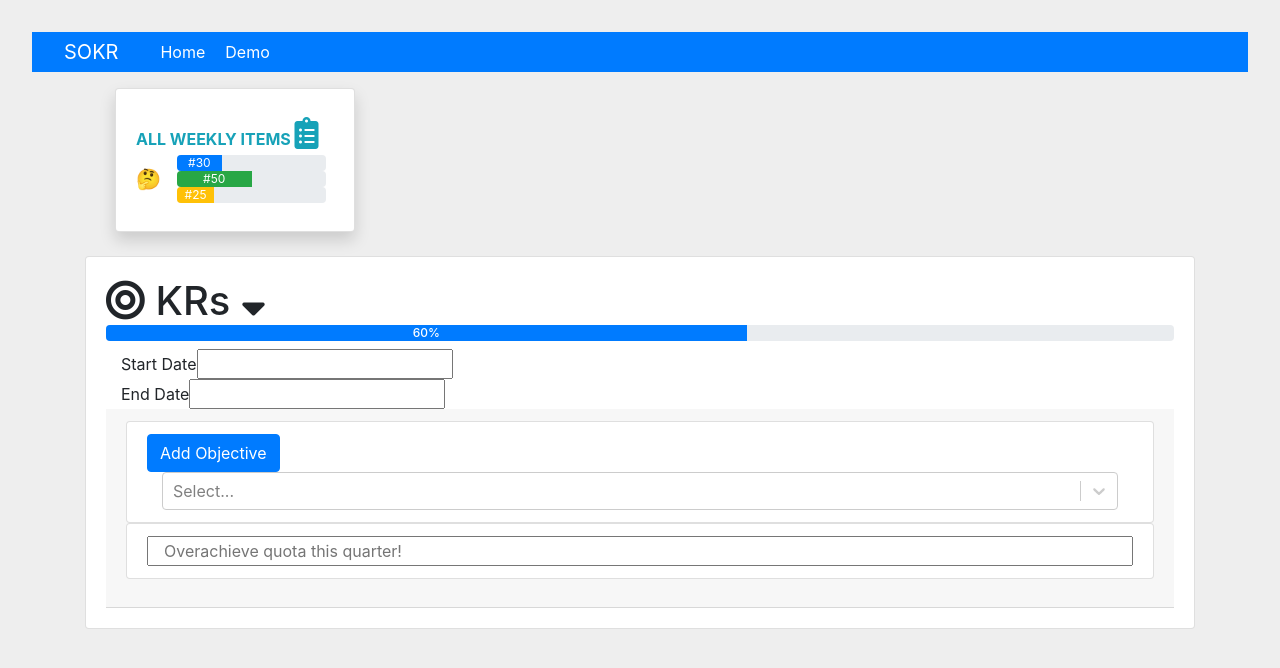
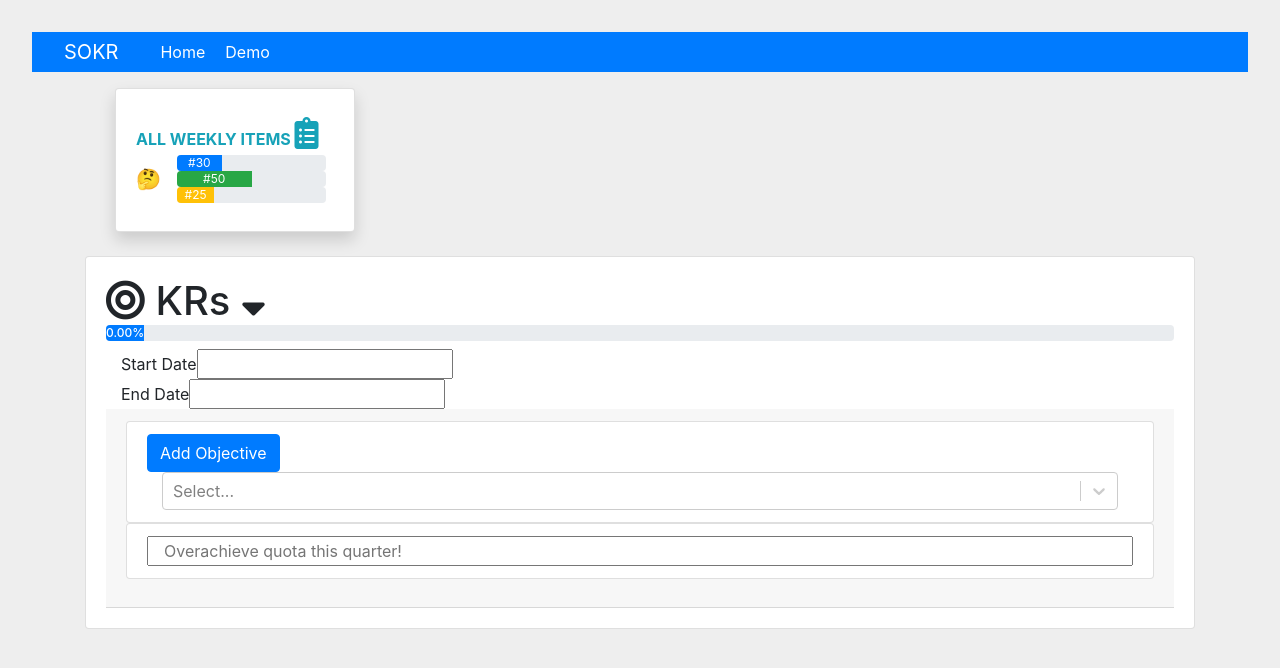
Before and after one commit to alexsjcho/smart-okr-react-redux-app, a React (Create React App) app: page /demo in a window 1280 px wide. Shown: the top 668 px of the page. Built offline with nearby package versions, Linux system fonts and the light colour scheme.

Commit message:
successfully implemented objective and keyresult progressbar logic

```diff
--- a/src/components/keyresults/KeyResultProgressBar.js
+++ b/src/components/keyresults/KeyResultProgressBar.js
@@ -2,10 +2,11 @@ import React from "react";
 import ProgressBar from "react-bootstrap/ProgressBar";
 
 const KeyResultProgressBar = ({ toolOption, value, targetValue }) => {
+  let labelValue = (value / targetValue) * 100 || 0;
   let progressBarProps = {
     variant: "info",
     now: value,
-    label: `${value}%`,
+    label: `${labelValue.toFixed(2)}%`,
     max: targetValue
   };
   if (toolOption) {
--- a/src/components/objectives/Objective.js
+++ b/src/components/objectives/Objective.js
@@ -117,6 +117,15 @@ class Objective extends Component {
       ...props
     } = this.props;
 
+    let targetObjectiveProgressStatus = keyResults.reduce(
+      (accumulator, keyResult) => accumulator + parseInt(keyResult.targetUnit),
+      0
+    );
+    let currentObjectiveProgressStatus = keyResults.reduce(
+      (accumulator, keyResult) => accumulator + parseInt(keyResult.unit),
+      0
+    );
+
     return (
       <Fragment>
         <div className="card card-body mb-3">
@@ -128,7 +137,10 @@ class Objective extends Component {
                 this.setState({ showCardInfo: !this.state.showCardInfo })
               }
             />
-            <ObjectiveProgressBar />
+            <ObjectiveProgressBar
+              value={currentObjectiveProgressStatus}
+              targetValue={targetObjectiveProgressStatus}
+            />
           </h1>
 
           <ObjectiveDates
--- a/src/components/objectives/ObjectiveProgressBar.js
+++ b/src/components/objectives/ObjectiveProgressBar.js
@@ -1,22 +1,24 @@
 import React, { Fragment } from "react";
 import ProgressBar from "react-bootstrap/ProgressBar";
 
-const ObjectiveProgressBar = () => {
-  let value = 60;
+const ObjectiveProgressBar = ({ value, targetValue }) => {
+  let labelValue = (value / targetValue) * 100 || 0;
+  let objectiveBarProps = {
+    variant: "primary",
+    now: value,
+    label: `${labelValue.toFixed(2)}%`,
+    max: targetValue
+  };
+
   return (
     <Fragment>
-      <ProgressBar
-        //  animated striped properties added if Objective has a Key Result with an added tool
-        variant="primary"
-        now={value}
-        label={`${value}%`}
-      />
+      <ProgressBar {...objectiveBarProps} />
     </Fragment>
   );
 };
 
 ObjectiveProgressBar.defaultProps = {
-  value: 60
+  value: 0
 };
 
 export default ObjectiveProgressBar;
```
